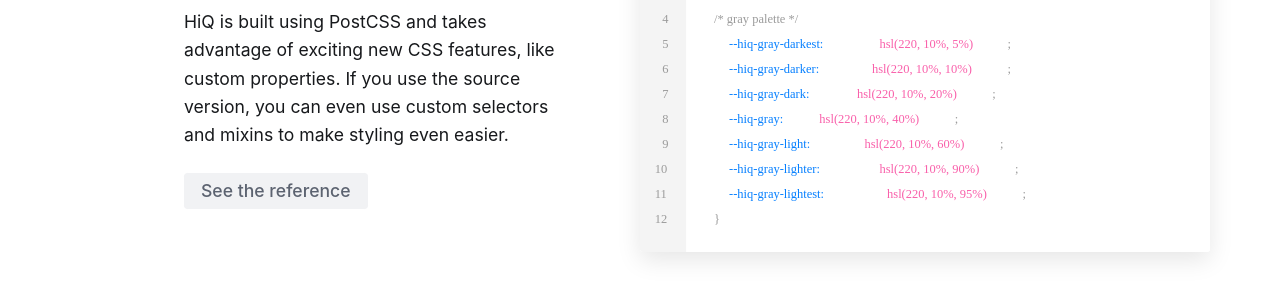
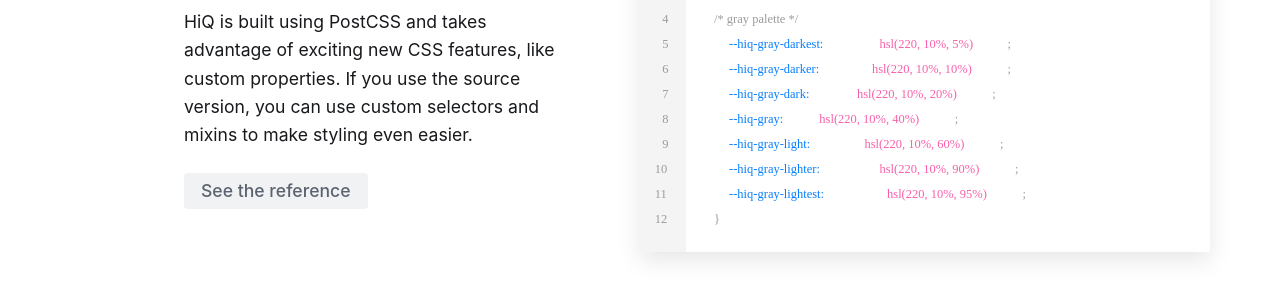
Before and after one commit to jonathanharrell/hiq, a Jekyll site: the page built from index.html, in a window 1280 px wide and 900 px high, scrolled down 1234 px. Shown: the part 416-706 px from the top of the window. Built offline with Jekyll 4.4.1, drawn with Linux system fonts in a browser that asks for light colours; comment, search, counter and statistics services are not loaded.

```diff
--- a/_layouts/home.html
+++ b/_layouts/home.html
@@ -42,8 +42,8 @@
                             </figure>
                             <div class="text">
                                 <h2>Built progressively</h2>
-                                <p>HiQ is built using PostCSS and takes advantage of exciting new CSS features, like custom properties. If you use the source version, you can even use custom selectors and mixins to make styling even easier.</p>
-                                <a href="{{ site.baseurl }}/reference" role="button">See the reference</a>
+                                <p>HiQ is built using PostCSS and takes advantage of exciting new CSS features, like custom properties. If you use the source version, you can use custom selectors and mixins to make styling even easier.</p>
+                                <a href="{{ site.baseurl }}/reference/custom-properties" role="button">See the reference</a>
                             </div>
                         </section>
                     </div>
```
